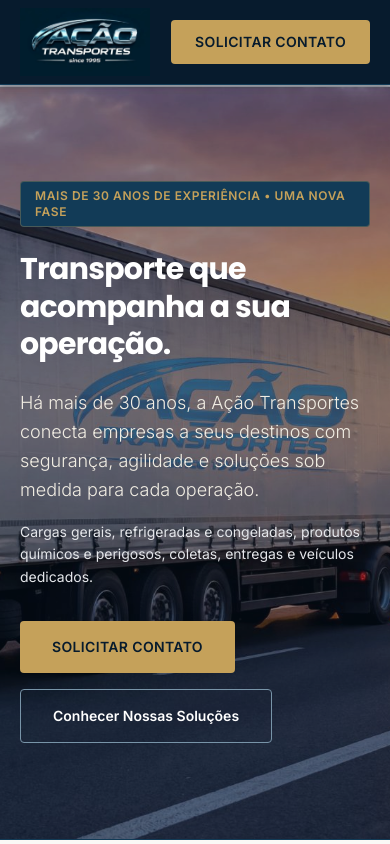
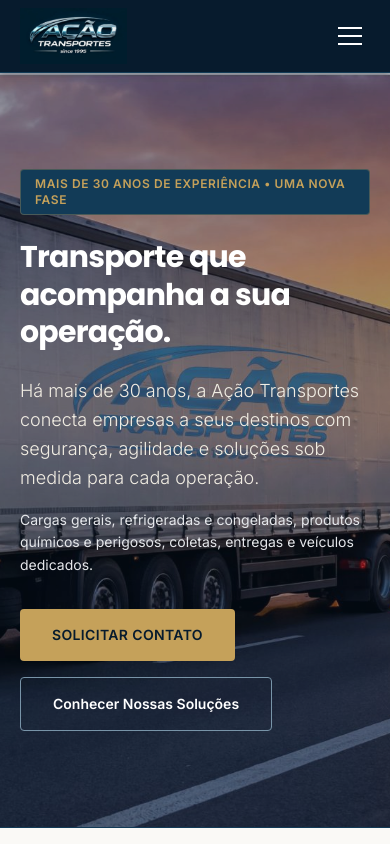
Before and after one commit to lifcore/acaotransportes.com.br, a Next.js app: page / in a window 390 px wide. Shown: the top 844 px of the page. Built offline with nearby package versions, Linux system fonts and the light colour scheme.

Commit message:
ajustar modo responsivo

```diff
--- a/src/components/layout/Header.tsx
+++ b/src/components/layout/Header.tsx
@@ -1,15 +1,24 @@
+'use client';
+
+import { useState } from 'react';
 import Link from 'next/link';
 import { siteConfig } from '@/config/site';
 
 export default function Header() {
+  const [open, setOpen] = useState(false);
+
+  const whatsappHref = siteConfig.contato.whatsappLink(
+    'Olá, gostaria de falar com o Depto. Comercial da Ação Transportes.'
+  );
+
   return (
     <header className="sticky top-0 z-50 bg-[#071B2D] text-white shadow-md border-b border-[#123B57]">
       <div className="mx-auto flex max-w-[1200px] items-center justify-between px-5 py-2">
-        <Link href="/" className="flex items-center">
-          <img src="/images/logo.png" alt="Ação Transportes" className="h-[68px] w-auto" />
+        <Link href="/" className="flex items-center" onClick={() => setOpen(false)}>
+          <img src="/images/logo.png" alt="Ação Transportes" className="h-[56px] sm:h-[68px] w-auto" />
         </Link>
 
-        {/* NAVEGAÇÃO PRINCIPAL */}
+        {/* NAVEGAÇÃO PRINCIPAL — DESKTOP */}
         <nav className="hidden md:flex items-center gap-6 text-[0.95rem] font-medium text-[#FAF9F6]">
           {siteConfig.navMenu.map((item) => (
             <Link
@@ -22,10 +31,10 @@ export default function Header() {
           ))}
         </nav>
 
-        {/* CTA PRIMÁRIO — WHATSAPP */}
-        <div className="flex items-center gap-4">
+        {/* CTA PRIMÁRIO — DESKTOP */}
+        <div className="hidden md:flex items-center gap-4">
           <a
-            href={siteConfig.contato.whatsappLink('Olá, gostaria de falar com o Depto. Comercial da Ação Transportes.')}
+            href={whatsappHref}
             target="_blank"
             rel="noreferrer"
             className="rounded bg-[#C5A15A] px-6 py-3 text-sm font-bold uppercase tracking-wide text-[#071B2D] transition-all hover:bg-white hover:shadow-lg"
@@ -33,7 +42,47 @@ export default function Header() {
             Solicitar Contato
           </a>
         </div>
+
+        {/* BOTÃO HAMBÚRGUER — SÓ MOBILE */}
+        <button
+          type="button"
+          onClick={() => setOpen((v) => !v)}
+          aria-label={open ? 'Fechar menu' : 'Abrir menu'}
+          aria-expanded={open}
+          className="md:hidden flex flex-col justify-center items-center gap-1.5 w-10 h-10 shrink-0"
+        >
+          <span className={`block h-0.5 w-6 bg-white transition-transform duration-200 ${open ? 'rotate-45 translate-y-2' : ''}`} />
+          <span className={`block h-0.5 w-6 bg-white transition-opacity duration-200 ${open ? 'opacity-0' : ''}`} />
+          <span className={`block h-0.5 w-6 bg-white transition-transform duration-200 ${open ? '-rotate-45 -translate-y-2' : ''}`} />
+        </button>
       </div>
+
+      {/* MENU MOBILE — abre/fecha */}
+      {open && (
+        <div className="md:hidden bg-[#0A2338] border-t border-[#123B57] px-5 py-5">
+          <nav className="flex flex-col gap-1 text-base font-medium text-[#FAF9F6]">
+            {siteConfig.navMenu.map((item) => (
+              <Link
+                key={item.href}
+                href={item.href}
+                onClick={() => setOpen(false)}
+                className="py-2.5 border-b border-[#123B57]/60 last:border-b-0 transition-colors hover:text-[#7894A8]"
+              >
+                {item.label}
+              </Link>
+            ))}
+          </nav>
+          <a
+            href={whatsappHref}
+            target="_blank"
+            rel="noreferrer"
+            onClick={() => setOpen(false)}
+            className="mt-4 block text-center rounded bg-[#C5A15A] px-6 py-3 text-sm font-bold uppercase tracking-wide text-[#071B2D] transition-all hover:bg-white"
+          >
+            Solicitar Contato
+          </a>
+        </div>
+      )}
     </header>
   );
 }
```
